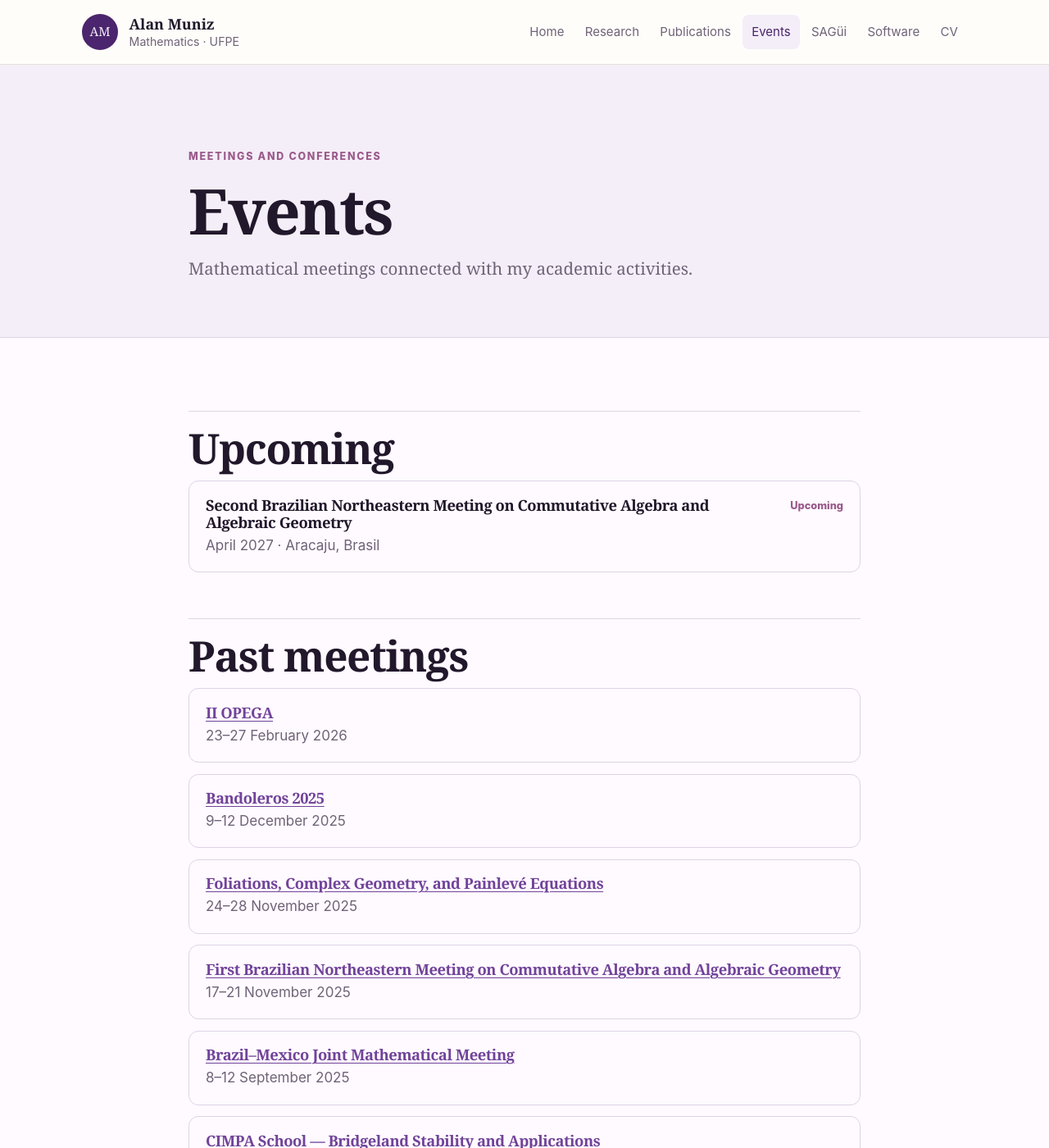
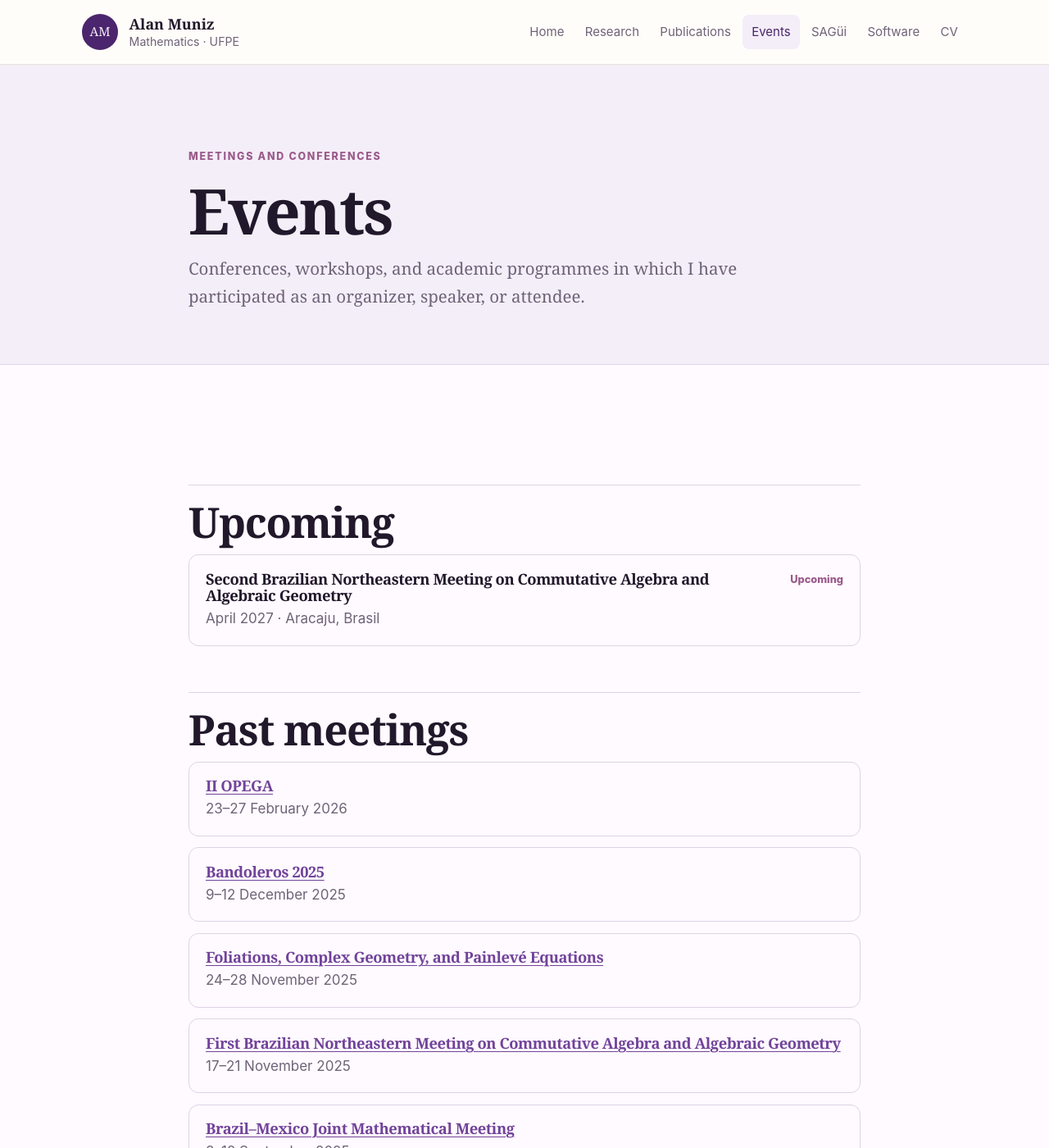
Before and after one commit to alannmuniz/alannmuniz.github.io, a Jekyll site: the page built from events.md, in a window 1280 px wide and 1400 px high. Shown: the whole window at 82% size. Built offline with Jekyll 4.4.1, drawn with Linux system fonts in a browser that asks for light colours.

Commit message:
Add files via upload

```diff
--- a/events.md
+++ b/events.md
@@ -2,9 +2,17 @@
 layout: page
 title: Events
 eyebrow: Meetings and conferences
-description: Mathematical meetings connected with my academic activities.
+description: Conferences, workshops, and academic programmes in which I have participated as an organizer, speaker, or attendee.
 permalink: /events/
 ---
+
+<style>
+.event .event-role {
+  margin-top: 0.35rem;
+  color: var(--ink);
+  font-size: 0.95rem;
+}
+</style>
 
 ## Upcoming
 
@@ -12,8 +20,9 @@
 {% for event in site.data.events.upcoming %}
   <article class="event">
     <div>
-      <h3>{% if event.url %}<a href="{{ event.url }}">{{ event.title }}</a>{% else %}{{ event.title }}{% endif %}</h3>
-      <p>{{ event.date }}{% if event.location %} · {{ event.location }}{% endif %}</p>
+      <h3>{% if event.url %}<a href="{{ event.url | escape }}">{{ event.title | escape }}</a>{% else %}{{ event.title | escape }}{% endif %}</h3>
+      <p>{{ event.date | escape }}{% if event.location %} · {{ event.location | escape }}{% endif %}</p>
+      {% if event.role %}<p class="event-role"><strong>Role:</strong> {{ event.role | escape }}</p>{% endif %}
     </div>
     <span class="event-status">Upcoming</span>
   </article>
@@ -26,8 +35,9 @@
 {% for event in site.data.events.past %}
   <article class="event">
     <div>
-      <h3>{% if event.url %}<a href="{{ event.url }}">{{ event.title }}</a>{% else %}{{ event.title }}{% endif %}</h3>
-      {% if event.date %}<p>{{ event.date }}</p>{% endif %}
+      <h3>{% if event.url %}<a href="{{ event.url | escape }}">{{ event.title | escape }}</a>{% else %}{{ event.title | escape }}{% endif %}</h3>
+      <p>{{ event.date | escape }}{% if event.location %} · {{ event.location | escape }}{% endif %}</p>
+      {% if event.role %}<p class="event-role"><strong>Role:</strong> {{ event.role | escape }}</p>{% endif %}
     </div>
   </article>
 {% endfor %}
```
